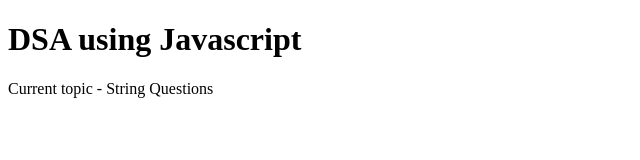
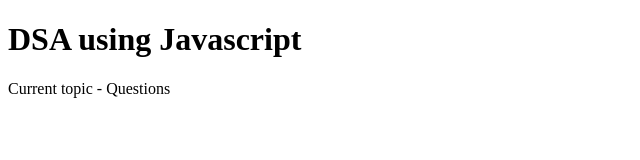
Before and after one commit to NickeyNb/DSA-ts_js, a plain HTML site: page index.html in a window 1280 px wide. Shown: the full height of the page, 0-640 px from the left. Drawn offline with Linux system fonts and the light colour scheme.

Commit message:
Hash start

```diff
--- a/index.html
+++ b/index.html
@@ -28,7 +28,7 @@
     <body>
         <div>
             <h1>DSA using Javascript</h1>
-            <p>Current topic - String Questions</p>
+            <p>Current topic - Questions</p>
         </div>
     </body>
 </html>
```
Also changed, not shown: js/6DataStructures/8-HashMap/1_HashMap.js (added, +14 -0 lines).
